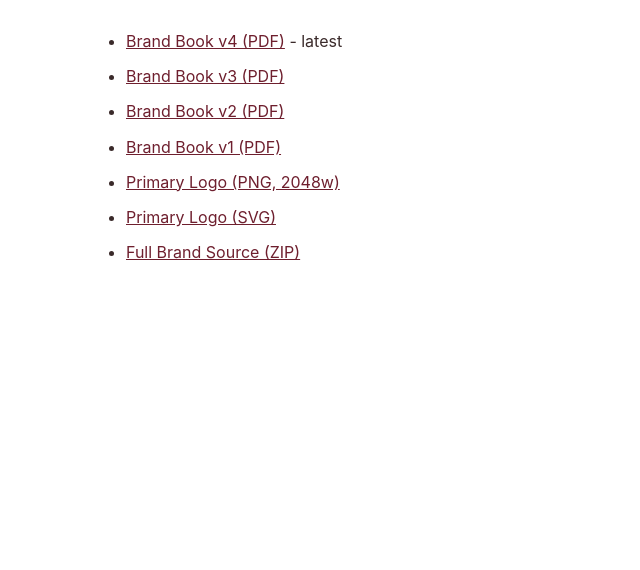
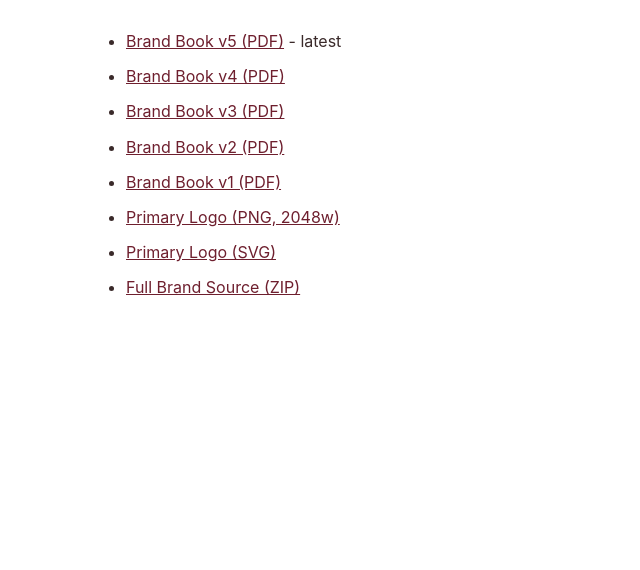
Before and after one commit to snayana-hub/tamasha-brand, a plain HTML site: page index.html in a window 1280 px wide. Shown: the part 230-800 px from the top of the page, without its empty margins (194-834 px from the left). Drawn offline with Linux system fonts and the light colour scheme.

Commit message:
Add Brand Book v5 as current; keep v4/v3/v2/v1 accessible

```diff
--- a/index.html
+++ b/index.html
@@ -6,7 +6,8 @@
 <h1>TaMaSha - Brand Deliverables</h1>
 <img src="TaMaSha-logo-primary-2048w.png" alt="TaMaSha logo">
 <ul>
-<li><a href="TaMaSha-Brand-Book-v4.pdf">Brand Book v4 (PDF)</a> - latest</li>
+<li><a href="TaMaSha-Brand-Book-v5.pdf">Brand Book v5 (PDF)</a> - latest</li>
+<li><a href="TaMaSha-Brand-Book-v4.pdf">Brand Book v4 (PDF)</a></li>
 <li><a href="TaMaSha-Brand-Book-v3.pdf">Brand Book v3 (PDF)</a></li>
 <li><a href="TaMaSha-Brand-Book-v2.pdf">Brand Book v2 (PDF)</a></li>
 <li><a href="TaMaSha-Brand-Book-v1.pdf">Brand Book v1 (PDF)</a></li>
```
Also changed, not shown: 1 other file.
